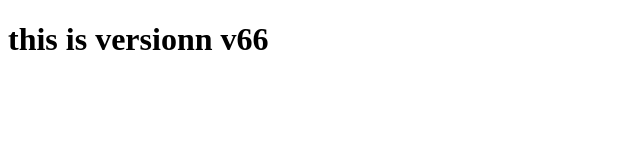
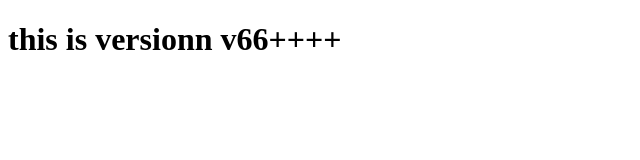
Before and after one commit to Alok-jena-tech/myrepo, a plain HTML site: page index.html in a window 1280 px wide. Shown: the full height of the page, 0-640 px from the left. Drawn offline with Linux system fonts and the light colour scheme.

Commit message:
addeddesign

```diff
--- a/index.html
+++ b/index.html
@@ -4,8 +4,9 @@
     <meta charset="UTF-8">
     <meta name="viewport" content="width=device-width, initial-scale=1.0">
     <title>Document</title>
+    <link rel="stylesheet" href="style.css">
 </head>
 <body>
-    <h1>this is versionn v66</h1>
+    <h1>this is versionn v66++++</h1>
 </body>
 </html>
```
